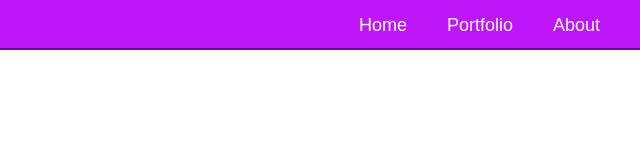
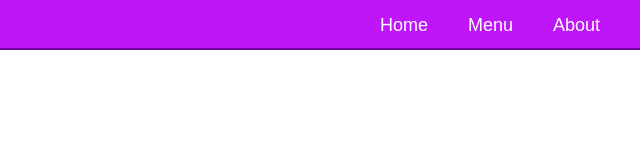
Before and after one commit to joeyanhhuynh/exercise-4, a plain HTML site: page index.html in a window 1280 px wide. Shown: the full height of the page, 640-1280 px from the left. Drawn offline with Linux system fonts and the light colour scheme.

Commit message:
fix change menu name

```diff
--- a/index.html
+++ b/index.html
@@ -20,7 +20,7 @@
             <ul>
                 <li><a href="#">Home</a>
                 </li>
-                <li><a href="#">Portfolio</a>
+                <li><a href="#">Menu</a>
 
                     <ul>
                         <li><a href="#">Illustration</a>
```
